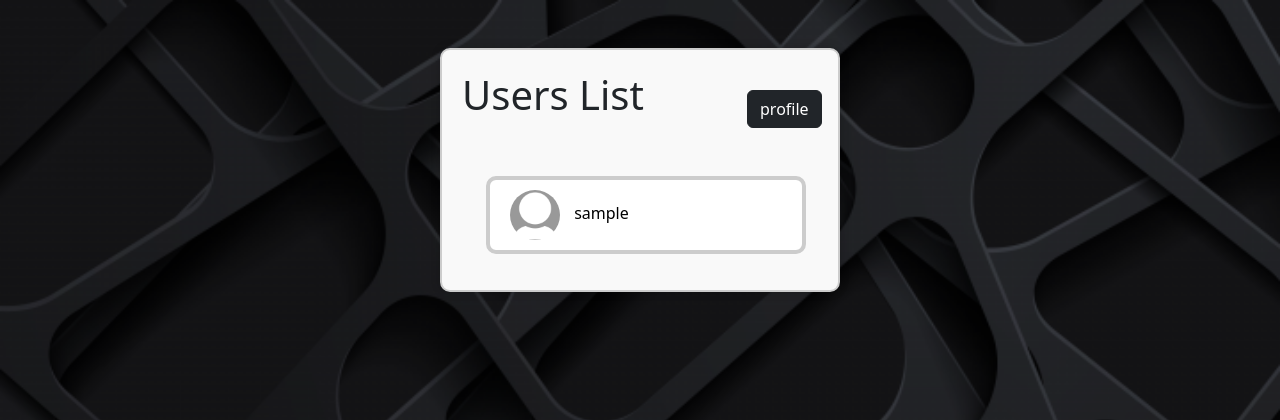
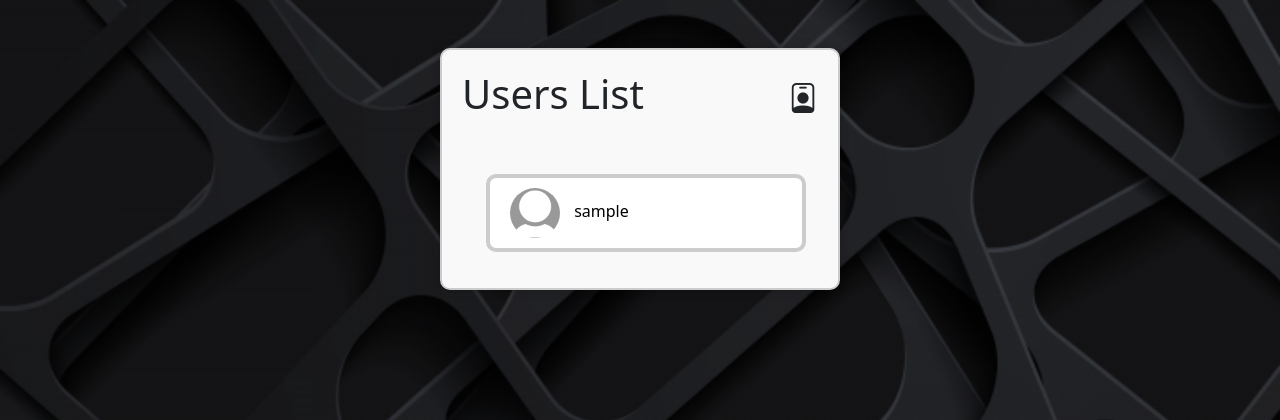
Before and after one commit to neerajy0326/myformapp, a Django app: page /profile/user_list/ in a window 1280 px wide. Shown: the top 420 px of the page. Run offline with Django 4.2, Linux system fonts and the light colour scheme; the visitor is signed in with stand-in values (Sample User, id 1); data comes from the database, SQL or seed files in the repository.

Commit message:
updated some  buttons with icon agains

```diff
--- a/templates/edit_profile.html
+++ b/templates/edit_profile.html
@@ -102,7 +102,9 @@
                 <label for="remove_profile_picture">Remove Profile Picture</label>
               <input type="checkbox" name="remove_profile_picture" id="remove_profile_picture">
               <div>
-          <button type="submit" class="btn btn-primary">Update Profile</button>
+                <button type="button" class="btn btn-success">
+                  <i class="bi bi-check2-circle"></i> Update
+                </button>
               </div>
 
     </form>
--- a/templates/user_list.html
+++ b/templates/user_list.html
@@ -5,6 +5,7 @@
     <meta name="viewport" content="width=device-width, initial-scale=1.0">
     <title>User List</title>
     <link href="https://cdn.jsdelivr.net/npm/bootstrap@5.3.0/dist/css/bootstrap.min.css" rel="stylesheet" integrity="sha384-9ndCyUaIbzAi2FUVXJi0CjmCapSmO7SnpJef0486qhLnuZ2cdeRhO02iuK6FUUVM" crossorigin="anonymous">
+    <link rel="stylesheet" href="https://cdn.jsdelivr.net/npm/bootstrap-icons@1.10.5/font/bootstrap-icons.css">
 
     <link rel="stylesheet" href="{% static 'style2.css' %}">
 
@@ -76,8 +77,8 @@ a {
 
                 <h1 class="col-md-9">Users List</h1>
                 <div class="col-md-3 text-md-end">
-                <a href="{% url 'profile' %}">
-                    <button type="button" class="btn btn-dark" >profile</button>
+                  <a href="{% url 'profile' %}" class="text-decoration-none text-dark">
+                    <i class="bi bi-person-badge" style="font-size:30px;"></i>
                   </a>
                 </div>
             </div>
```
Also changed, not shown: templates/account_settings.html (+9 -4 lines).
